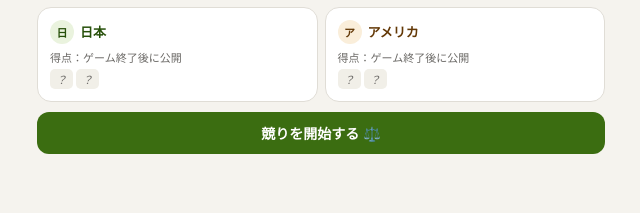
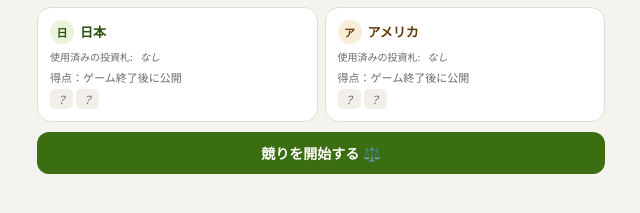
Before and after one commit to nakalyra531-cell/agri-ledger, a plain HTML site: page index.html in a window 1280 px wide. Both pictures are taken after a click on the button "ゲーム開始 →". Shown: the part 283-496 px from the top of the page, without its empty margins (319-959 px from the left). Drawn offline with Linux system fonts and the light colour scheme.

Commit message:
Update index.html

```diff
--- a/index.html
+++ b/index.html
@@ -76,6 +76,11 @@ body{font-family:-apple-system,BlinkMacSystemFont,'Segoe UI','Helvetica Neue',sa
 .card-face, .card-back { backface-visibility: hidden; position: absolute; top: 0; left: 0; width: 100%; height: 100%; border-radius: 8px; }
 .card-face { transform: rotateY(180deg); } /* オモテ面 */
 .card-back { } /* ウラ面 */
+
+/* ── 使用済み投資カードの表示用 ── */
+.used-bids-wrap { display: flex; align-items: center; gap: 3px; flex-wrap: wrap; margin-bottom: 5px; }
+.used-bid-lbl { font-size: 10px; color: var(--text2); margin-right: 4px; }
+.used-bid-tag { display: inline-flex; align-items: center; justify-content: center; width: 18px; height: 20px; font-size: 11px; font-weight: 700; background: var(--neu); color: var(--text2); border: 1px solid var(--border); border-radius: 4px; }
 
 .farms{display:grid;grid-template-columns:repeat(auto-fit,minmax(145px,1fr));gap:7px;margin-bottom:0.65rem;}
 .farm{background:var(--bg);border:1px solid var(--border);border-radius:14px;padding:0.75rem;}
@@ -232,7 +237,9 @@ body{font-family:-apple-system,BlinkMacSystemFont,'Segoe UI','Helvetica Neue',sa
   </div>
 </div>
 
-</div><script>
+</div>
+
+<script>
 const CLR=[['#27500A','#EAF3DE'],['#633806','#FAEEDA'],['#0F6E56','#E1F5EE'],['#993C1D','#FAECE7'],['#533AB7','#EEEDFE']];
 const NATIONS=['日本','アメリカ','ブラジル','EU','中国'];
 
@@ -314,16 +321,30 @@ function renderFarms(){
   const el=document.getElementById('farms-main');el.innerHTML='';
   G.players.forEach((p,i)=>{
     const div=document.createElement('div');div.className='farm';
+
+    // 作物の表示処理
     const crops=p.field.length
       ?p.field.map(c=>{
           const m=meta(c.typeId);
           return c.blind?`<span class="ctag blind">？</span>`:`<span class="ctag${c.isSpecial?' sp':''}">${m.icon}${m.name}</span>`;
         }).join('')
       :'<span class="empty-lbl">作物なし</span>';
+
+    // 使用済みの投資カード（数字）を小さなタグにして並べる処理
+    const usedCards = p.used.length
+      ? p.used.map(num => `<span class="used-bid-tag">${num}</span>`).join('')
+      : '<span class="empty-lbl" style="font-size:10px;">なし</span>';
+
     div.innerHTML=`<div class="farm-hd">
       <div class="farm-av" style="background:${CLR[i][1]};color:${CLR[i][0]}">${p.name[0]}</div>
       <div class="farm-nm" style="color:${CLR[i][0]}">${p.name}</div>
     </div>
+
+    <div class="used-bids-wrap">
+      <span class="used-bid-lbl">使用済みの投資札:</span>
+      ${usedCards}
+    </div>
+
     <div class="farm-score-lbl">得点：ゲーム終了後に公開</div>
     <div class="farm-crops">${crops}</div>`;
     el.appendChild(div);
@@ -409,7 +430,6 @@ function showBidScreen(){
   document.getElementById('bid-who').textContent=p.name+' — 手札から1枚選択';
   renderMkt(G.mkt,'mkt-bid');
 
-  // ── 変更箇所：初期カードだけでなく、所有している全カードを表示する ──
   const bra=document.getElementById('blind-reveal-area');
   if(p.field.length>0){
     bra.style.display='block';
```
